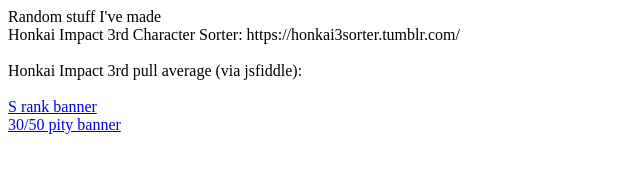
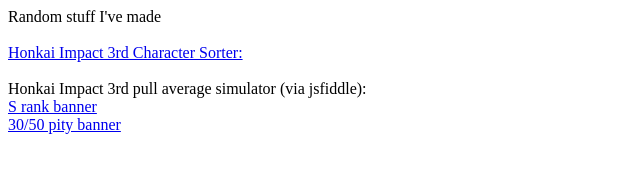
Before and after one commit to Radicre/Radicre.github.io, a plain HTML site: page index.html in a window 1280 px wide. Shown: the whole page, without its empty margins (0-640 px from the left). Drawn offline with Linux system fonts and the light colour scheme.

Commit message:
Update index.html

```diff
--- a/index.html
+++ b/index.html
@@ -1,13 +1,9 @@
 <html>
-  Random stuff I've made
+  Random stuff I've made<br>
   <br>
-  Honkai Impact 3rd Character Sorter: https://honkai3sorter.tumblr.com/
+  <a href='https://honkai3sorter.tumblr.com/'>Honkai Impact 3rd Character Sorter:</a><br>
   <br>
-  <br>
-  Honkai Impact 3rd pull average (via jsfiddle):
-  <br>
-  <br>
-  <a href='https://jsfiddle.net/eh6f87nx'>S rank banner</a>
-  <br>
+  Honkai Impact 3rd pull average simulator (via jsfiddle):<br>
+  <a href='https://jsfiddle.net/eh6f87nx'>S rank banner</a><br>
   <a href='https://jsfiddle.net/qa5p8mxh'>30/50 pity banner</a>
 </html>
```
